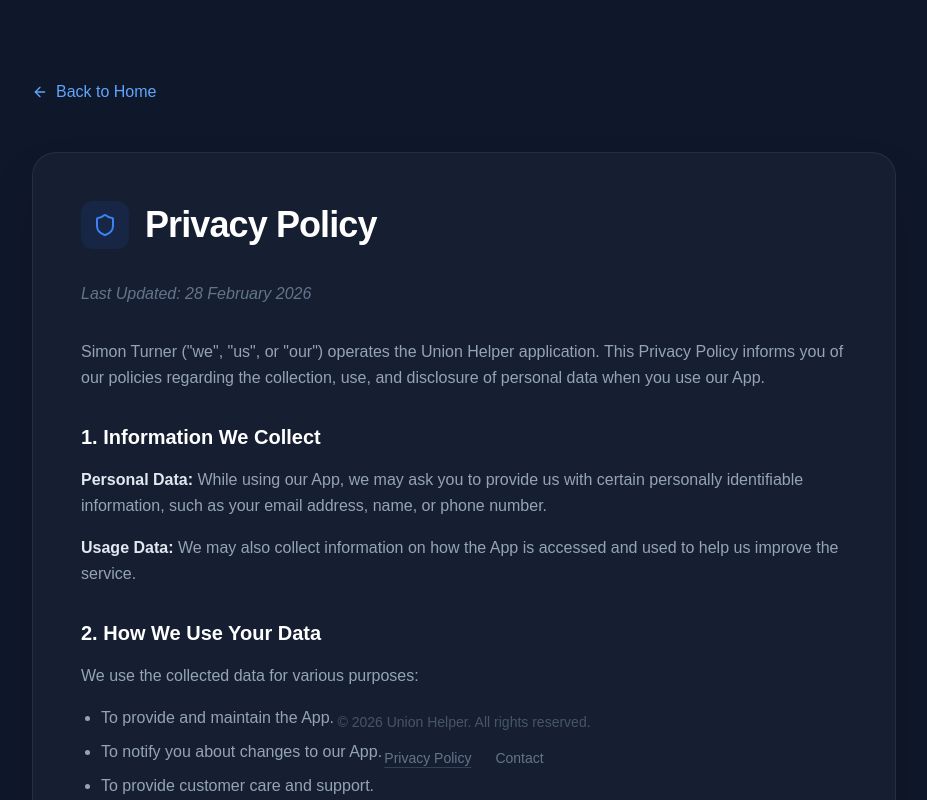
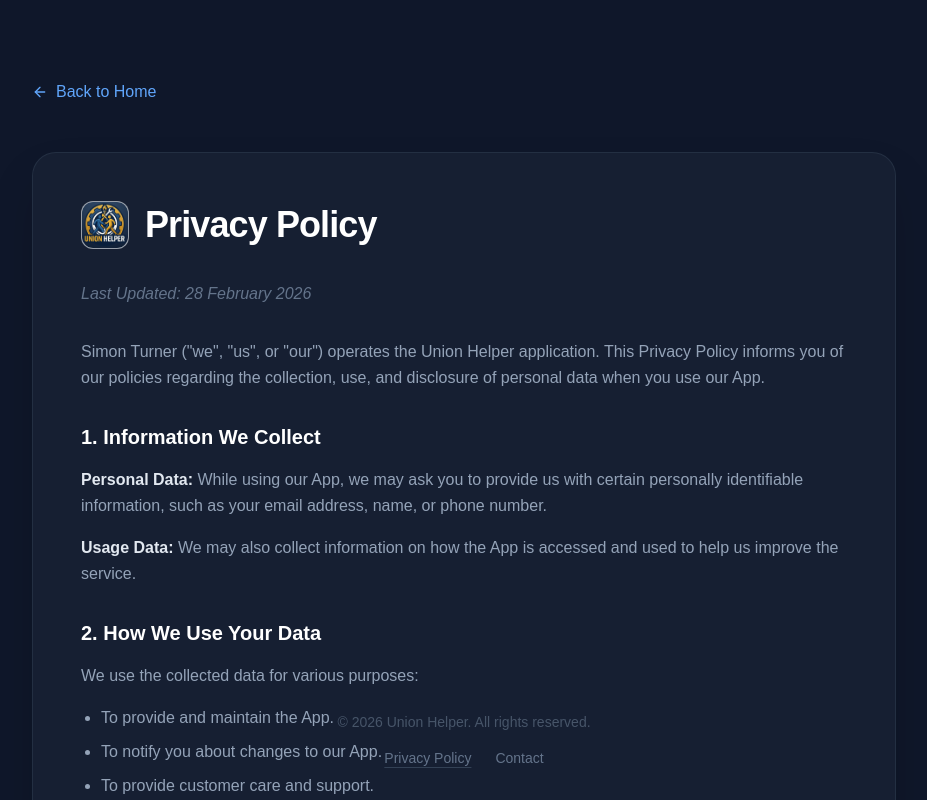
Before and after one commit to unionbridgend-sudo/Website, a Next.js app: page /privacy in a window 1280 px wide. Shown: the top 800 px of the page, without its empty margins (176-1103 px from the left). Built offline with nearby package versions, Linux system fonts and the light colour scheme.

Commit message:
feat: add logo to privacy page

```diff
--- a/src/app/privacy/page.tsx
+++ b/src/app/privacy/page.tsx
@@ -1,4 +1,4 @@
-import { Shield, ArrowLeft } from 'lucide-react';
+import { ArrowLeft } from 'lucide-react';
 import Link from 'next/link';
 
 export default function PrivacyPolicy() {
@@ -15,8 +15,8 @@
 
         <div className="bg-slate-800/50 rounded-3xl p-8 lg:p-12 border border-slate-700/50 shadow-2xl">
           <div className="flex items-center gap-4 mb-8">
-            <div className="w-12 h-12 bg-blue-600/10 rounded-xl flex items-center justify-center text-blue-500">
-              <Shield className="w-6 h-6" />
+            <div className="w-12 h-12 bg-white rounded-xl flex items-center justify-center overflow-hidden border border-slate-700/50">
+              <img src="/logo.jpg" alt="Union Helper Logo" className="w-full h-full object-cover" />
             </div>
             <h1 className="text-3xl lg:text-4xl font-bold text-white tracking-tight">Privacy Policy</h1>
           </div>
```
